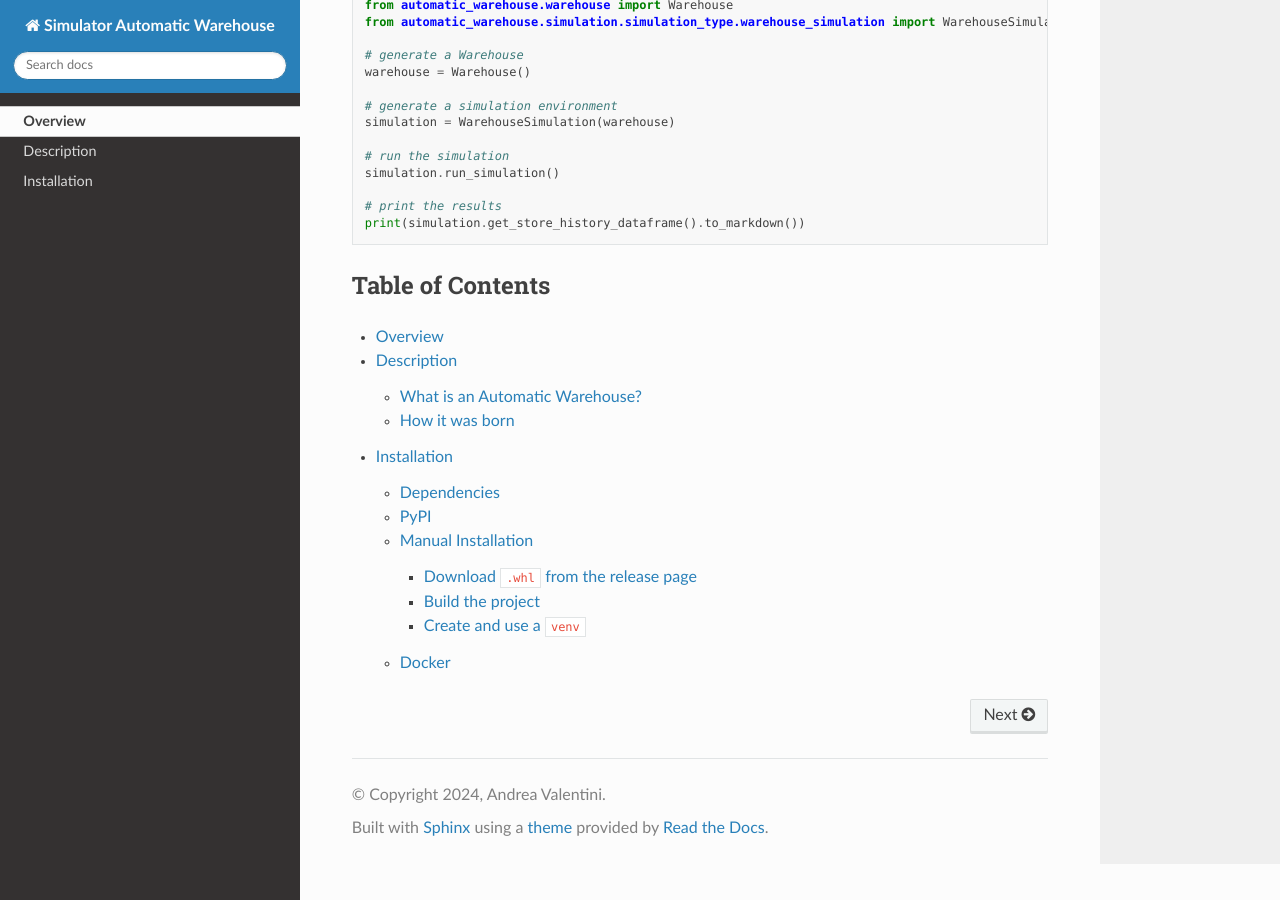
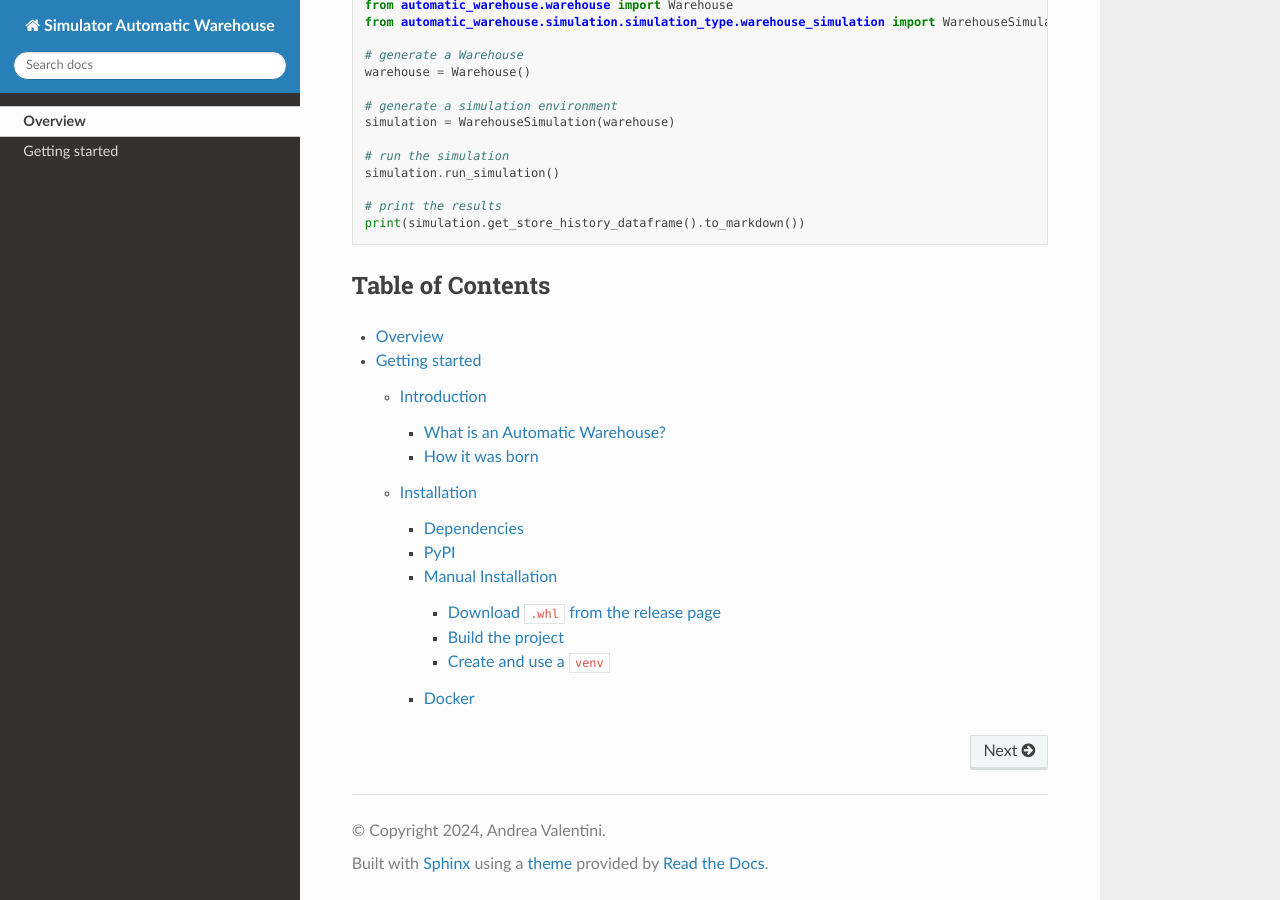
Before and after one commit to AndreVale69/simulator-automatic-warehouse, a Sphinx documentation site: the page built from docs/index.rst, in a window 1280 px wide and 900 px high, scrolled down 864 px. Built offline with Sphinx 7.4.7 and the Read the Docs theme 2.0.0, drawn with Linux system fonts in a browser that asks for light colours.

Commit message:
Added getting started

```diff
--- a/docs/index.rst
+++ b/docs/index.rst
@@ -46,8 +46,7 @@ Table of Contents
 -----------------
 
 .. toctree::
-   :maxdepth: 3
+   :maxdepth: 4
 
    Overview <self>
-   sections/description/description
-   sections/installation/installation
+   sections/getting-started/getting-started
--- a/docs/sections/description/description.rst
+++ b/docs/sections/getting-started/introduction/introduction.rst
@@ -1,7 +1,7 @@
 
-===========
-Description
-===========
+============
+Introduction
+============
 
 The Simulator Automatic Warehouse is a Python library that provides two main functions:
 a `digital twin <https://en.wikipedia.org/wiki/Digital_twin>`_ of an automatic warehouse and a simulator
```
Also changed, not shown: docs/sections/getting-started/getting-started.rst (added, +12 -0 lines), docs/sections/getting-started/installation/dependencies.rst (renamed from docs/sections/installation/dependencies.rst), docs/sections/getting-started/installation/docker.rst (renamed from docs/sections/installation/docker.rst), docs/sections/getting-started/installation/installation.rst (renamed from docs/sections/installation/installation.rst), docs/sections/getting-started/installation/manual_installation.rst (renamed from docs/sections/installation/manual_installation.rst), docs/sections/getting-started/installation/pypi.rst (renamed from docs/sections/installation/pypi.rst).
